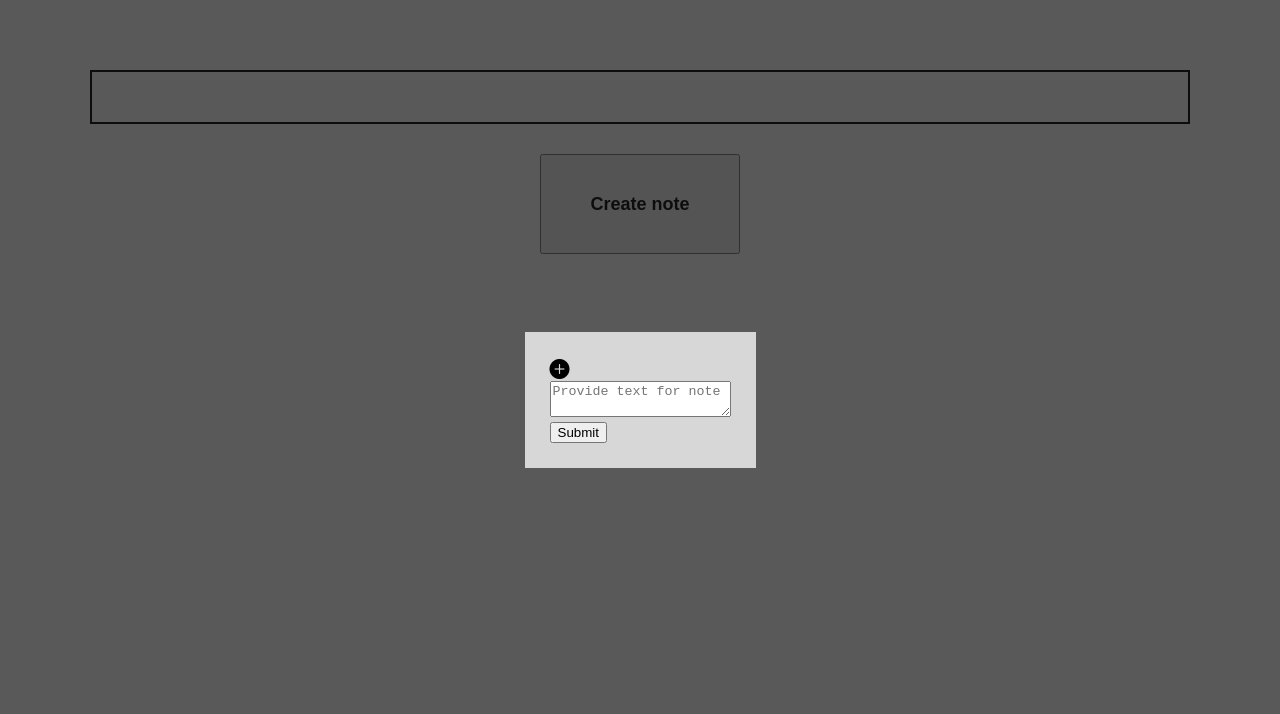
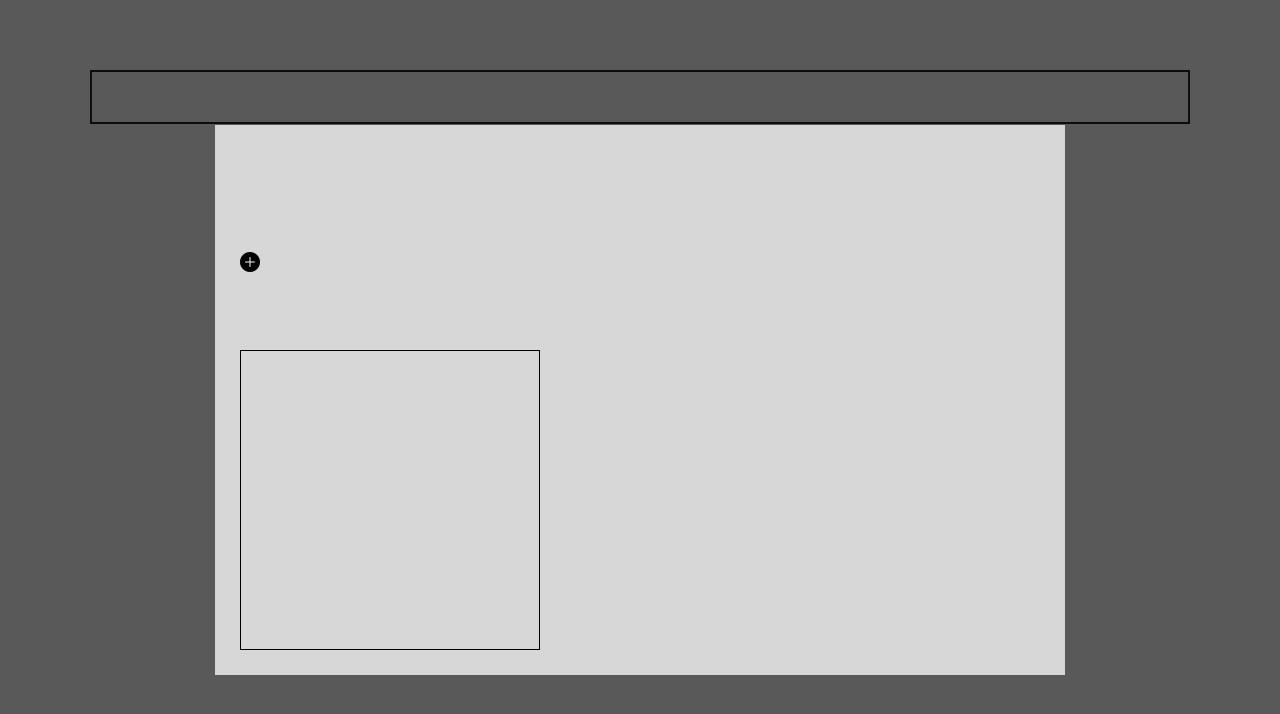
Before and after one commit to evgenyshaikovskiy/notes-application, a React (Create React App) app: page / in a window 1280 px wide. Both pictures are taken after a click on the button "Create note". Shown: the top 714 px of the page. Built offline with nearby package versions, Linux system fonts and the light colour scheme.

Commit message:
fix text display

```diff
--- a/src/components/hashtag/hashtag.component.tsx
+++ b/src/components/hashtag/hashtag.component.tsx
@@ -26,7 +26,6 @@ export const HashtagComponent = ({
 
   const submitHashtag = () => {
     const error = validateHashtag(hashtag);
-    console.log(error);
     if (!error) {
       setIsBlocked(true);
       setEditIsFinished(true);
--- a/src/components/note-form/note-form.styles.css
+++ b/src/components/note-form/note-form.styles.css
@@ -0,0 +1,68 @@
+.note-form-wrapper {
+  width: 800px;
+  height: 500px;
+  overflow-y: scroll;
+}
+
+.hashtag-section-wrapper {
+  height: 200px;
+  width: 800px;
+}
+
+.hashtag-input-wrapper {
+  height: 100px;
+  display: flex;
+  flex-direction: column;
+  flex-wrap: wrap;
+}
+
+.content-input-container {
+  width: 300px;
+  height: 300px;
+  position: relative;
+}
+
+.content-input {
+  width: 300px;
+  height: 300px;
+  position: absolute;
+  background: transparent;
+  text-decoration: none;
+  -webkit-text-fill-color: transparent;
+  caret-color: transparent;
+  z-index: 50;
+  visibility: none;
+  display: flex;
+  justify-content: flex-start;
+  outline: 0;
+  border: none;
+  resize: none;
+}
+
+.content-input::selection {
+  visibility: hidden;
+}
+
+.content-renderer {
+  position: absolute;
+  overflow-y: scroll;
+
+  height: 100%;
+  width: 100%;
+  white-space: initial;
+  word-wrap: break-word;
+
+  z-index: 10;
+  padding: 5px;
+
+  border: 1px solid black;
+}
+
+.highlight {
+  display: inline;
+  margin: 0;
+  padding: 0;
+  text-decoration: solid;
+  font-weight: 600;
+  color: blue;
+}
--- a/src/components/note-form/note-form.tsx
+++ b/src/components/note-form/note-form.tsx
@@ -9,6 +9,7 @@ import {
   validateHashtags,
   getDistinctValues,
   parseHashtags,
+  extractHashtag,
 } from "../../utils";
 import { StorageContext } from "../../contexts/storage.context";
 
@@ -129,10 +130,12 @@ export const NoteForm = ({ note, onSubmitCallback }: NoteFormProps) => {
 
   return (
     <div className="note-form-wrapper">
+      <div className="hashtag-section-wrapper">
         <div className="hashtag-input-wrapper">
           {hashtags !== "" ? (
             hashtags
               .split(" ")
+              .filter((h) => h !== "")
               .map((ht, idx) => (
                 <HashtagComponent
                   initialHashtag={ht}
@@ -147,21 +150,46 @@ export const NoteForm = ({ note, onSubmitCallback }: NoteFormProps) => {
           ) : (
             <></>
           )}
-
-        <i className="bi bi-plus-circle-fill icon" onClick={addNewHashtag}></i>
+        </div>
+        <div className="hashtag-section-actions">
+          <i
+            className="bi bi-plus-circle-fill icon"
+            onClick={addNewHashtag}
+          ></i>
 
           {errors.hashtagError && (
             <div className="tooltip">{errors.hashtagError}</div>
           )}
         </div>
+      </div>
 
       <div className="content-textarea-wrapper">
-        <textarea
-          className="content-textarea"
-          placeholder="Provide text for note"
+        <div className="content-input-container">
+          <input
+            className="content-input"
             value={content}
             onChange={(e) => handleContentChange(e.target.value)}
-        ></textarea>
+          ></input>
+
+          <div className="content-renderer">
+            {content.split(" ").map((word, idx) => {
+              if (word.startsWith("#") && word !== "#") {
+                const [ht, remainder] = extractHashtag(word);
+
+                return (
+                  <>
+                    <span className="highlight" key={idx}>
+                      {ht}
+                    </span>
+                    {remainder}{" "}
+                  </>
+                );
+              } else {
+                return word + " ";
+              }
+            })}
+          </div>
+        </div>
         {errors.contentError && (
           <div className="tooltip">{errors.contentError}</div>
         )}
--- a/src/components/note/note.component.tsx
+++ b/src/components/note/note.component.tsx
@@ -22,9 +22,9 @@ export const NoteComponent = ({ note }: { note: Note }) => {
           <div className="note-content">
             {note.content.split(" ").map((value, idx) =>
               value.startsWith("#") ? (
-                <p className="highlight" key={idx}>
+                <span className="highlight" key={idx}>
                   {value} {" "}
-                </p>
+                </span>
               ) : (
                 value + " "
               )
--- a/src/components/note/note.styles.css
+++ b/src/components/note/note.styles.css
@@ -3,6 +3,7 @@
   flex-direction: column;
   overflow-y: scroll;
   height: 300px;
+  margin-bottom: 10px;
 }
 
 .note-hashtags-list-title {
@@ -13,13 +14,6 @@
   display: flex;
   justify-content: flex-start;
   flex-direction: column;
-}
-
-.highlight {
-  display: inline;
-  margin: 0;
-  padding: 0;
-  text-decoration: underline;
 }
 
 .note-content-wrapper {
@@ -35,7 +29,17 @@
 
 .note-content {
   /*For text inside message*/
-  display: flex;
   height: 100%;
   width: 100%;
+  white-space: initial;
+  word-wrap: break-word;
 }
+
+.highlight {
+  display: inline;
+  margin: 0;
+  padding: 0;
+  text-decoration: solid;
+  font-weight: 600;
+  color: blue;
+}
--- a/src/index.css
+++ b/src/index.css
@@ -11,3 +11,7 @@ code {
   font-family: source-code-pro, Menlo, Monaco, Consolas, 'Courier New',
     monospace;
 }
+
+* {
+  box-sizing: border-box;
+}
--- a/src/utils.ts
+++ b/src/utils.ts
@@ -4,7 +4,15 @@ export const parseHashtags = (text: string): string[] =>
     .split(" ")
     .map((word) => word.trim())
     .filter((word) => word.startsWith("#"))
-    .filter((hashtags) => hashtags.length > 1);
+    .filter((hashtags) => hashtags.length > 1)
+    .map((hashtag) => extractHashtag(hashtag)[0]);
+
+export const extractHashtag = (inputString: string): [string, string] => {
+  const match = inputString.match(/^(#[a-zA-Z0-9]+)(.*)$/);
+  const before = match ? match[1] : "";
+  const after = match ? match[2] : "";
+  return [before, after];
+};
 
 export const getDistinctValues = (array: string[]) => {
   const copy = array.concat();
```
Lines whose indentation alone changed are shown as unchanged.
